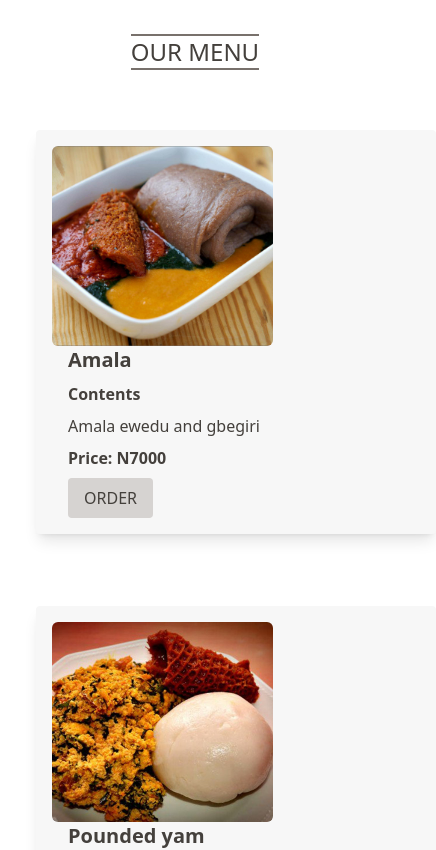
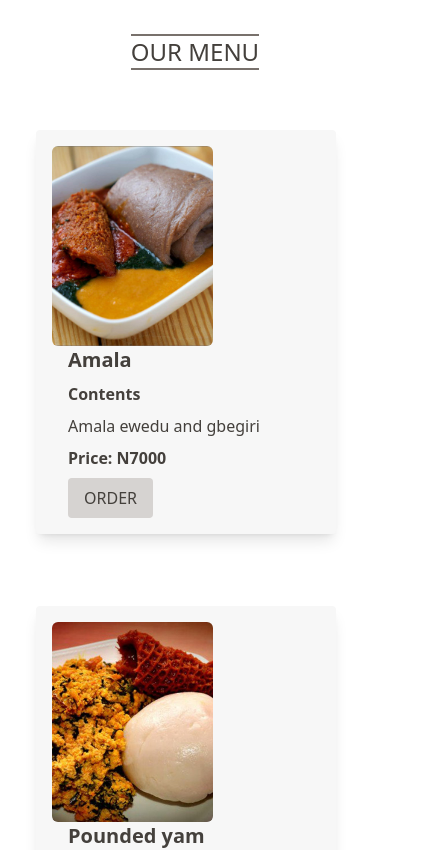
Before and after one commit to KBandipo/Naija-Kitchen-Landpage-with-React, a React (Vite) app: page / in a window 390 px wide. Shown: the part 960-1810 px from the top of the page, 436 px wide, since content can reach past the window. Built offline with nearby package versions, Linux system fonts and the light colour scheme.

Commit message:
Adjust the max-w for the small screen devices

```diff
--- a/src/assets/component/Meal.jsx
+++ b/src/assets/component/Meal.jsx
@@ -4,7 +4,7 @@ function Meal(props) {
   const { photoname, photoalt, mealName, mealCombination, price } = props;
   return (
     <>
-      <div className="m-[20px] w-[400px] justify-between  overflow-hidden rounded bg-[#f7f7f7] p-4 shadow-lg hover:shadow-2xl lg:flex lg:w-[450px] lg:gap-[20px] ">
+      <div className="lg:max-Aw-[450px] m-[20px] max-w-[300px]  justify-between overflow-hidden rounded bg-[#f7f7f7] p-4 shadow-lg hover:shadow-2xl sm:max-w-[400px] lg:flex lg:gap-[20px] ">
         <img
           src={photoname}
           alt={photoalt}
```
